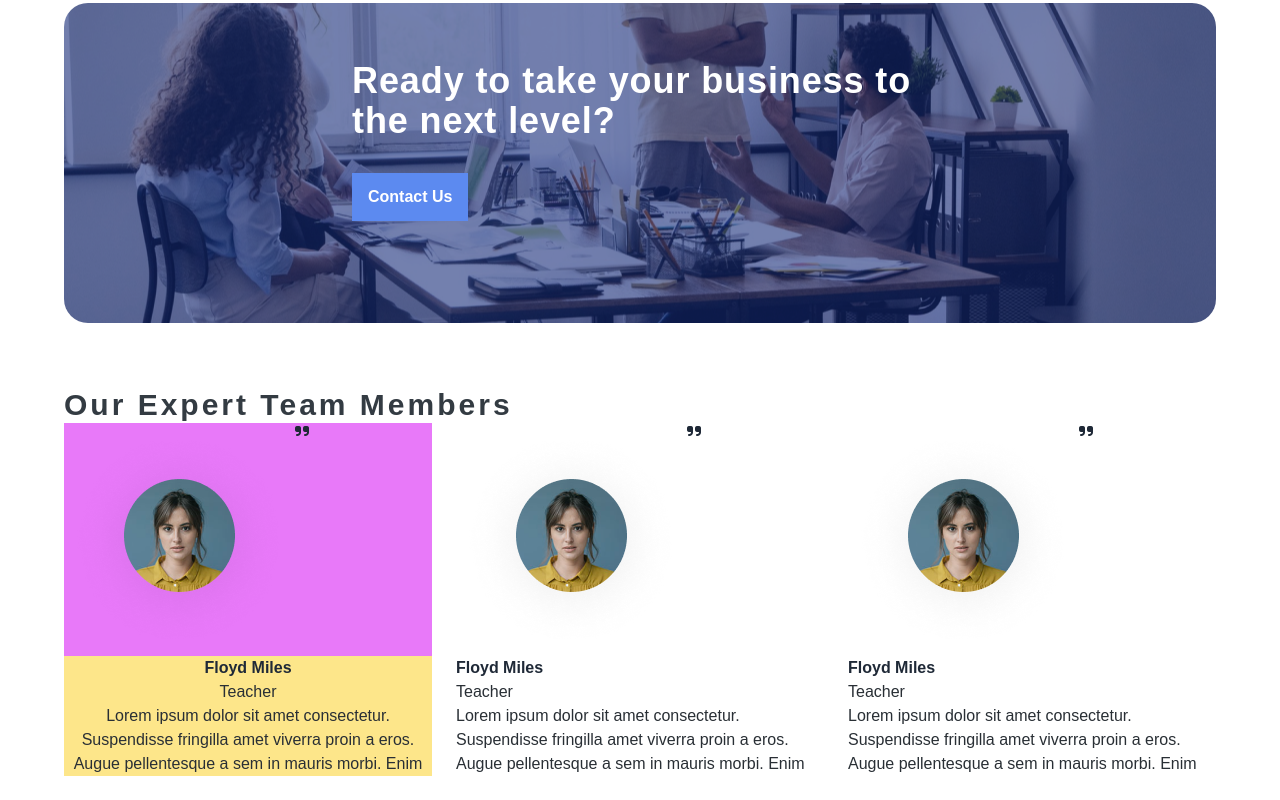
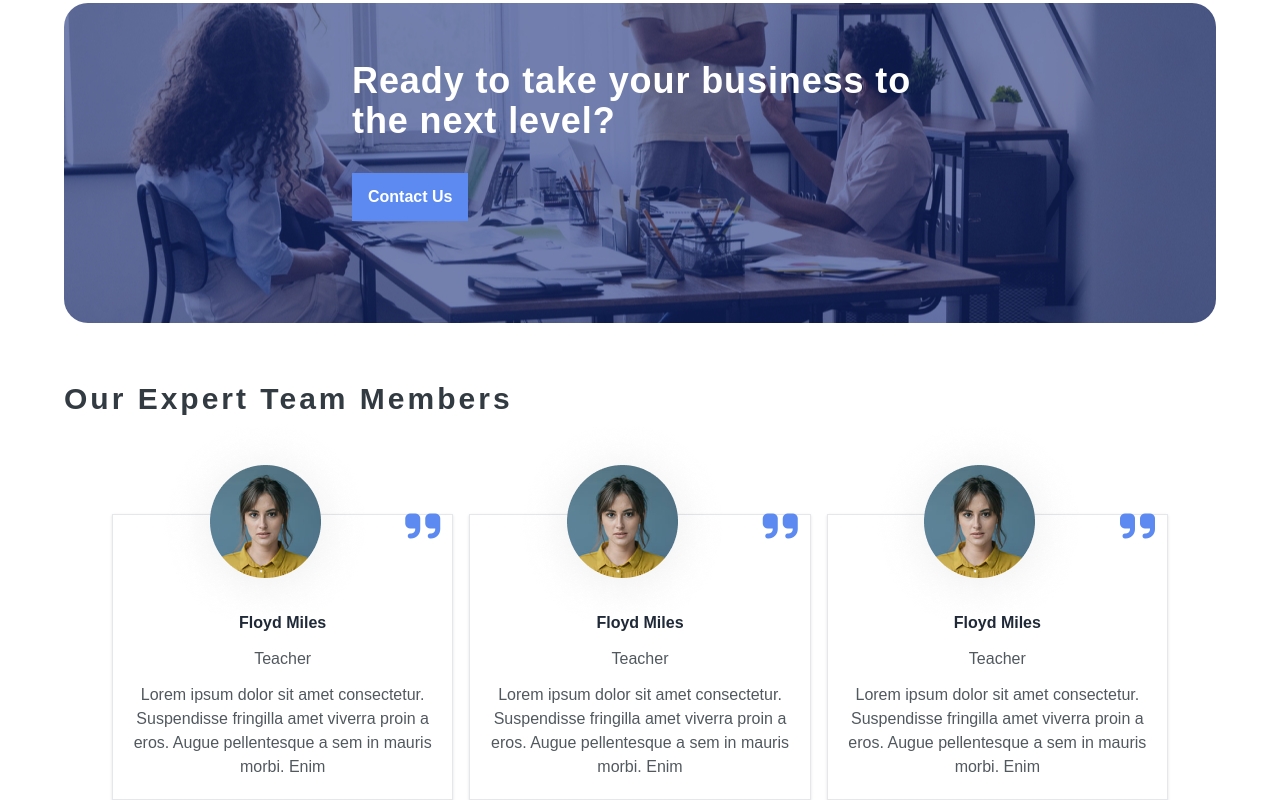
Before and after one commit to soyindrila-ghosh/Tech_Bridge, a website: page src/index.html in a window 1280 px wide. Shown: the part 4537-5337 px from the top of the page. Before the commit the page ends 5313 px from the top, so only its background shows below. Drawn offline with Linux system fonts and the light colour scheme; a web font is replaced by a local one.

```diff
--- a/src/index.html
+++ b/src/index.html
@@ -69,6 +69,9 @@
      </div>
 
 </nav>
+
+<!--------------Our Services------------>
+
  <section class="  mt-[5%]">
      <div class="  max-w-6xl mx-auto ">
          <h2 class="text-3xl font-bold pl-4 lg:text-left text-center text-[#4F4F4F]">Our Services</h2>
@@ -209,6 +212,9 @@
          </div>
      </div>
  </section>
+
+<!--We help you to grow your career-->
+
 <section class="mx-auto">
     <div class=" flex flex-col lg:flex-row lg:space-x-14 space-x-0 mt-[5%] max-w-6xl mx-auto">
         <div class=" lg:w-[40%]   mx-auto   ">
@@ -227,6 +233,9 @@
         </div>
     </div>
 </section>
+
+<!------------------numbers box---------------->
+
 <section class="bg-[#E1E8FF]">
     <div class=" max-w-6xl mx-auto grid mt-[5%]   items-center  lg:grid-cols-4 md:grid-cols-2 grid-cols-1 text-center lg:text-left gap-6 lg:space-y-0 space-y-6 py-10">
           <div class="clash-box">
@@ -255,6 +264,9 @@
         </div>
     </div>
 </section>
+
+<!------------Check out some works-------->
+
 <section>
     <div class="clash-text-box mt-[5%] max-w-6xl mx-auto">
        <div class="lg:w-[40%] w-full  ">
@@ -266,6 +278,7 @@
     </div>
 </section>
 <section>
+
     <div class="clash-text-box mt-[5%] max-w-6xl mx-auto">
 
         <div class="flex  lg:flex-row lg:px-0 px-8   flex-col mx-auto lg:space-x-28   items-center  max-w-6xl mt-[5%]">
@@ -295,6 +308,8 @@
         </div>
     </div>
 </section>
+<!-------mobile app development------------->
+
 <section>
     <div class="clash-text-box mt-[5%] max-w-6xl mx-auto">
 
@@ -331,6 +346,7 @@
         </div>
     </div>
 </section>
+<!-----------------------our team--------------->
 <section class="bg-[#5C8AF0]">
     <div class="max-w-6xl mt-[5%] mx-auto  ">
           <div class=" pt-[5%] lg:text-left text-center">
@@ -409,45 +425,80 @@
           </div>
     </div>
 </section>
+<!--------------------Our Expert Team Members-------------------->
 <section>
-    <div class="max-w-6xl mx-auto mt-[5%]">
-        <h2 class="text-3xl font-bold text-[#333B42] tracking-widest">
-            Our Expert Team Members
-        </h2>
-        <div class="grid lg:grid-cols-3 md:grid-cols-2 grid-cols-1 gap-6">
-            <div class="  text-center mx-auto bg-amber-200">
-                <div class="flex mx-auto   max-w-xl bg-fuchsia-400">
-                    <img src="../assets/Ellipse%201%20(1).png">
+    <div class="max-w-6xl mx-auto ">
+
+
+<section class="max-w-6xl mx-auto space-y-10  ">
+
+    <h2 class="text-3xl font-bold text-[#333B42] mt-[5%] tracking-widest">
+        Our Expert Team Members
+    </h2>
+
+
+    <div class=" max-w-7xl px-12  mx-auto grid lg:grid-cols-3 md:grid-cols-2 space-y-6 lg:space-y-0     pt-[5%]  items-center text-center gap-4  right-arrow-box">
+
+
+        <div class="border   shadow px-3 py-5">
+            <div class="">
+                <div class=" lg:mt-[-40%] mx-auto flex items-center">
+                    <img class="mx-auto   " src="../assets/Ellipse%201%20(1).png">
                     <i class="fa-solid fa-quote-right"></i>
+
+                </div>
+                <div class="  mt-[-10%] space-y-3">
+
+                    <h2 class="font-semibold ">Floyd Miles</h2>
+                    <p class="text-[#51595F]"> Teacher</p>
+                    <p class=" text-[#51595F]">  Lorem ipsum dolor sit amet consectetur. Suspendisse fringilla amet viverra proin a eros. Augue pellentesque a sem in mauris morbi. Enim</p>
                 </div>
 
-                <h2 class="font-bold ">Floyd Miles</h2>
-                <p class="text-[#292F35]"> Teacher</p>
-                <p class="text-[#292F35]">  Lorem ipsum dolor sit amet consectetur. Suspendisse fringilla amet viverra proin a eros. Augue pellentesque a sem in mauris morbi. Enim</p>
+
             </div>
-            <div>
-                <div class="flex ">
-                    <img src="../assets/Ellipse%201%20(1).png">
+        </div>
+        <div class="border   shadow px-3 py-5">
+            <div class="">
+                <div class=" lg:mt-[-40%] mx-auto flex items-center">
+                    <img class="mx-auto   " src="../assets/Ellipse%201%20(1).png">
                     <i class="fa-solid fa-quote-right"></i>
+
+                </div>
+                <div class=" mt-[-10%] space-y-3">
+
+                    <h2 class="font-semibold ">Floyd Miles</h2>
+                    <p class="text-[#51595F]"> Teacher</p>
+                    <p class=" text-[#51595F]">  Lorem ipsum dolor sit amet consectetur. Suspendisse fringilla amet viverra proin a eros. Augue pellentesque a sem in mauris morbi. Enim</p>
                 </div>
 
-                <h2 class="font-bold ">Floyd Miles</h2>
-                <p class="text-[#292F35]"> Teacher</p>
-                <p class="text-[#292F35]">  Lorem ipsum dolor sit amet consectetur. Suspendisse fringilla amet viverra proin a eros. Augue pellentesque a sem in mauris morbi. Enim</p>
+
             </div>
-            <div>
-                <div class="flex ">
-                    <img src="../assets/Ellipse%201%20(1).png">
+        </div>
+
+        <div class="border   shadow px-3 py-5">
+            <div class="">
+                <div class=" lg:mt-[-40%] mx-auto flex items-center">
+                    <img class="mx-auto   " src="../assets/Ellipse%201%20(1).png">
                     <i class="fa-solid fa-quote-right"></i>
+
+                </div>
+                <div class="  mt-[-10%] space-y-3">
+
+                    <h2 class="font-semibold ">Floyd Miles</h2>
+                    <p class="text-[#51595F]"> Teacher</p>
+                    <p class=" text-[#51595F]">  Lorem ipsum dolor sit amet consectetur. Suspendisse fringilla amet viverra proin a eros. Augue pellentesque a sem in mauris morbi. Enim</p>
                 </div>
 
-                <h2 class="font-bold ">Floyd Miles</h2>
-                <p class="text-[#292F35]"> Teacher</p>
-                <p class="text-[#292F35]">  Lorem ipsum dolor sit amet consectetur. Suspendisse fringilla amet viverra proin a eros. Augue pellentesque a sem in mauris morbi. Enim</p>
+
             </div>
         </div>
+
+
+
     </div>
+
 </section>
+
 
 
 
--- a/src/input.css
+++ b/src/input.css
@@ -29,3 +29,7 @@
      background-position: center;
     height: 40vh;
 }
+.right-arrow-box i{
+      color:#5C8AF0;
+      font-size: 40px;
+}
```
Also changed, not shown: dist/output.css.
